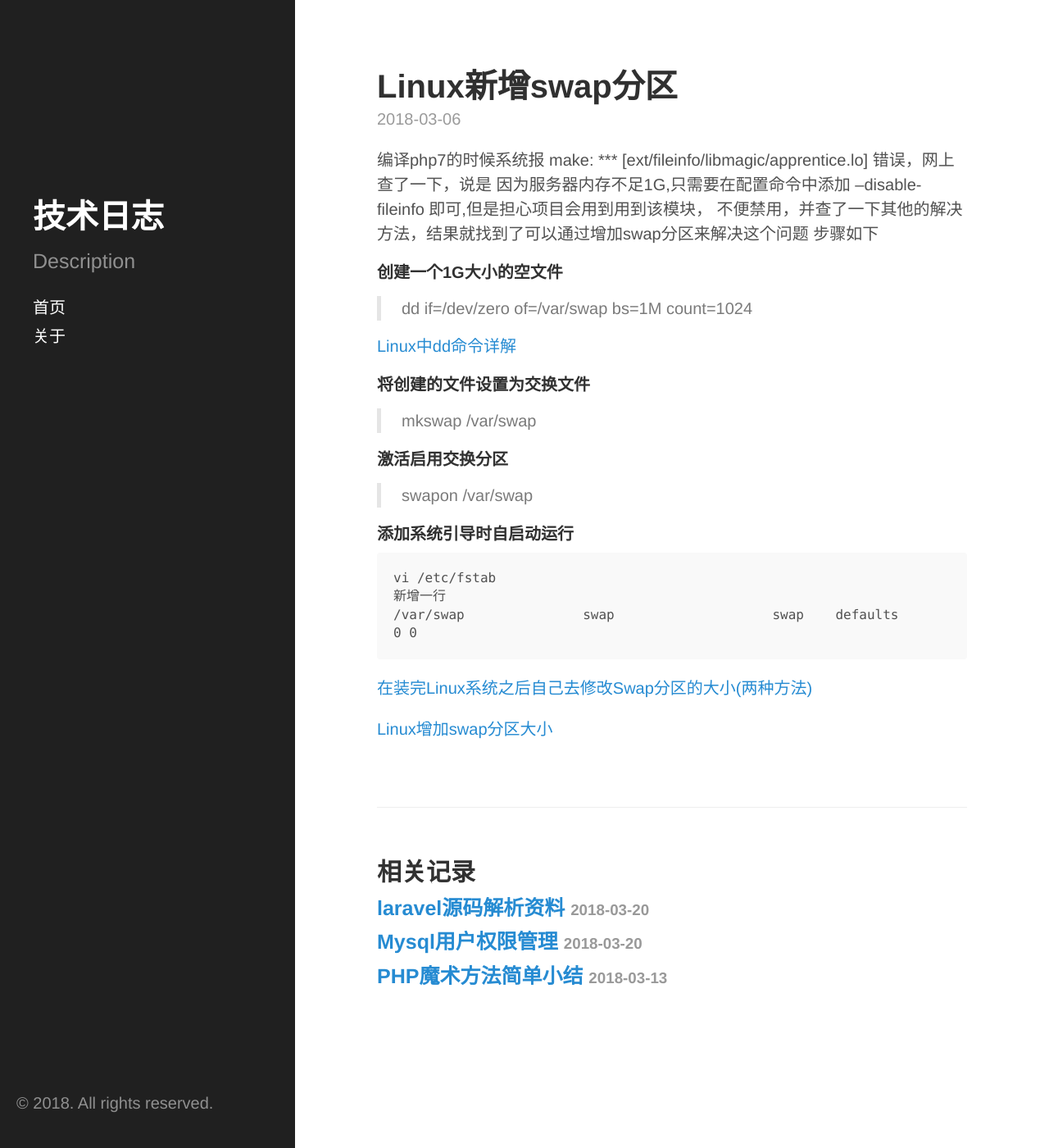
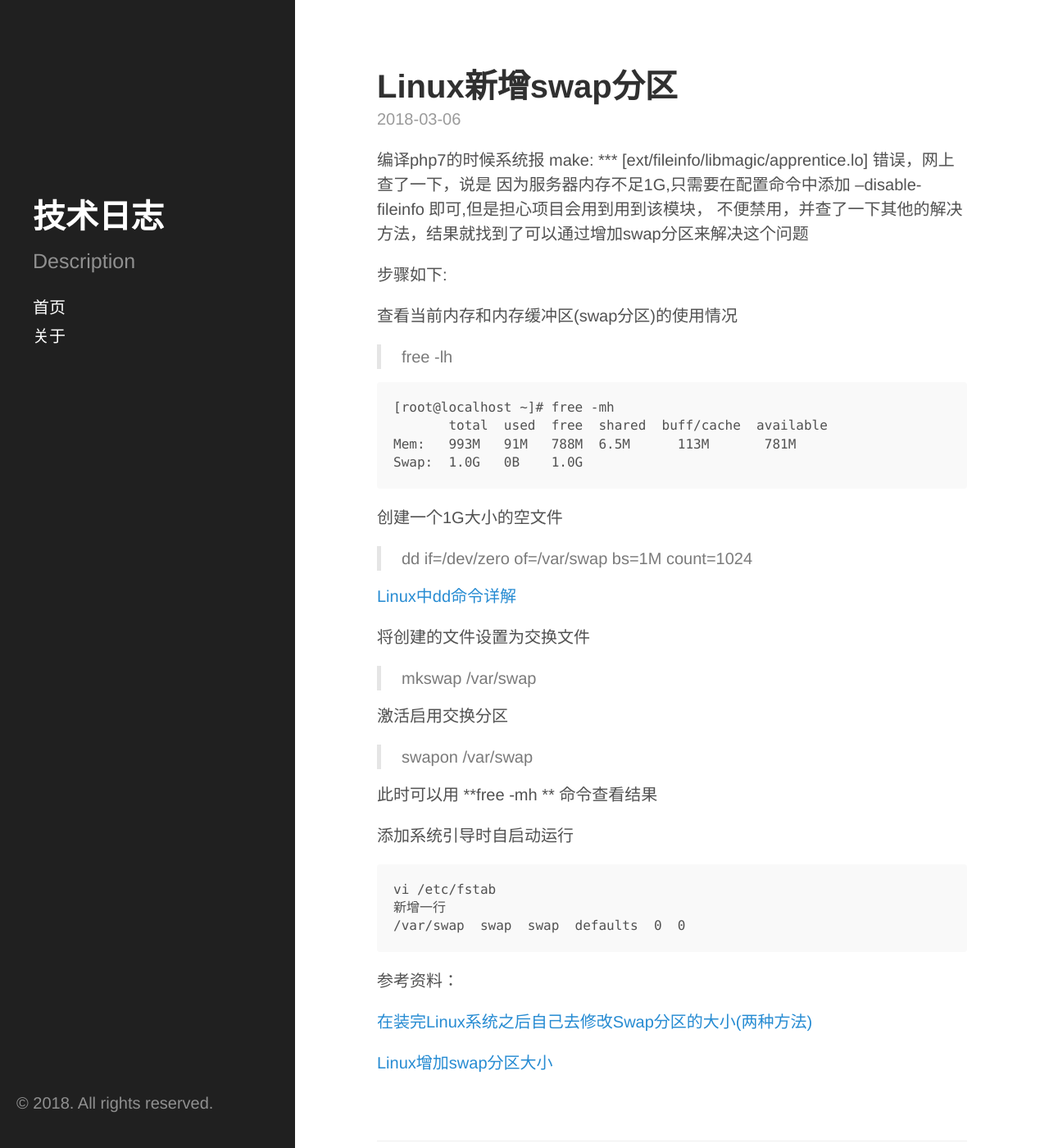
Before and after one commit to bspyy/bspyy.github.io, a Jekyll site: the page built from _posts/2018-03-06-Linux新增系统swap分区.md, in a window 1280 px wide and 1400 px high. Shown: the whole window at 82% size. Built offline with Jekyll 4.4.1, drawn with Linux system fonts in a browser that asks for light colours; some of the changed text lies outside the part shown.

```diff
--- a/_posts/2018-03-06-Linux新增系统swap分区.md
+++ b/_posts/2018-03-06-Linux新增系统swap分区.md
@@ -7,24 +7,39 @@ title: Linux新增swap分区
 因为服务器内存不足1G,只需要在配置命令中添加 --disable-fileinfo 即可,但是担心项目会用到用到该模块，
 不便禁用，并查了一下其他的解决方法，结果就找到了可以通过增加swap分区来解决这个问题
 <!-- more -->
-步骤如下
 
-##### 创建一个1G大小的空文件
+步骤如下:
+
+查看当前内存和内存缓冲区(swap分区)的使用情况
+> free -lh
+
+	[root@localhost ~]# free -mh
+	       total  used  free  shared  buff/cache  available
+	Mem:   993M   91M   788M  6.5M      113M       781M
+	Swap:  1.0G   0B    1.0G
+
+
+创建一个1G大小的空文件
 > dd if=/dev/zero of=/var/swap bs=1M count=1024
 
 [Linux中dd命令详解](http://blog.csdn.net/xizaihui/article/details/53307578)
 
-##### 将创建的文件设置为交换文件
+将创建的文件设置为交换文件
+
 > mkswap /var/swap
 
-##### 激活启用交换分区
+激活启用交换分区
 > swapon /var/swap
 
-##### 添加系统引导时自启动运行
+此时可以用 **free -mh ** 命令查看结果
+
+添加系统引导时自启动运行
 
     vi /etc/fstab
     新增一行
-    /var/swap               swap                    swap    defaults        0 0
+    /var/swap  swap  swap  defaults  0  0
+
+参考资料：
 
 [在装完Linux系统之后自己去修改Swap分区的大小(两种方法) ](http://blog.itpub.net/29440247/viewspace-1445502/)
 
```
Also changed, not shown: _posts/2018-03-01-Centos7搭建ftp服务器.md (+4 -0 lines), _posts/2018-03-20-Mysql用户权限管理.md (+11 -11 lines), _posts/2018-03-23-Centos7 firewalld防火墙管理.md (added, +106 -0 lines), _posts/Linux用户和用户组管理.md (added).
